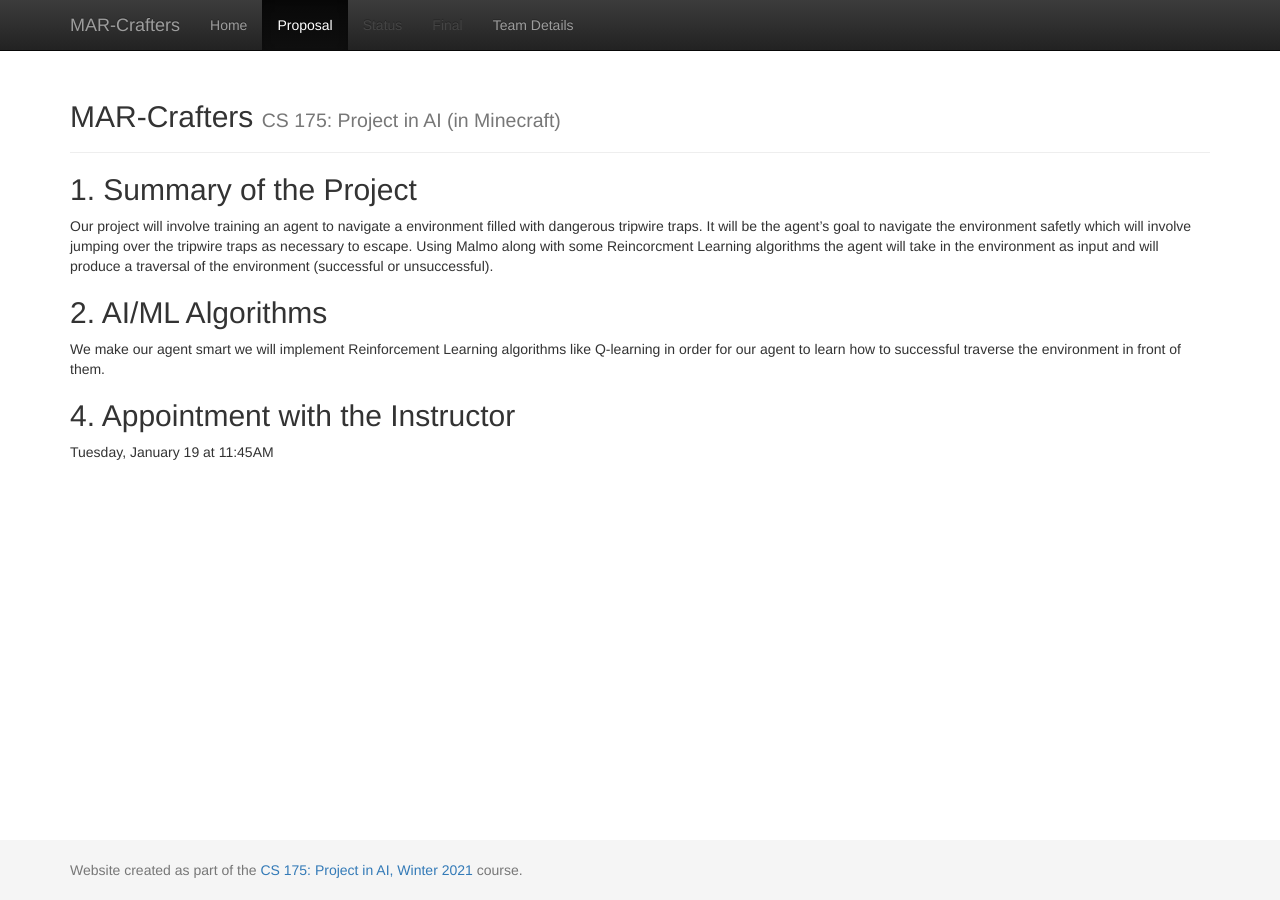
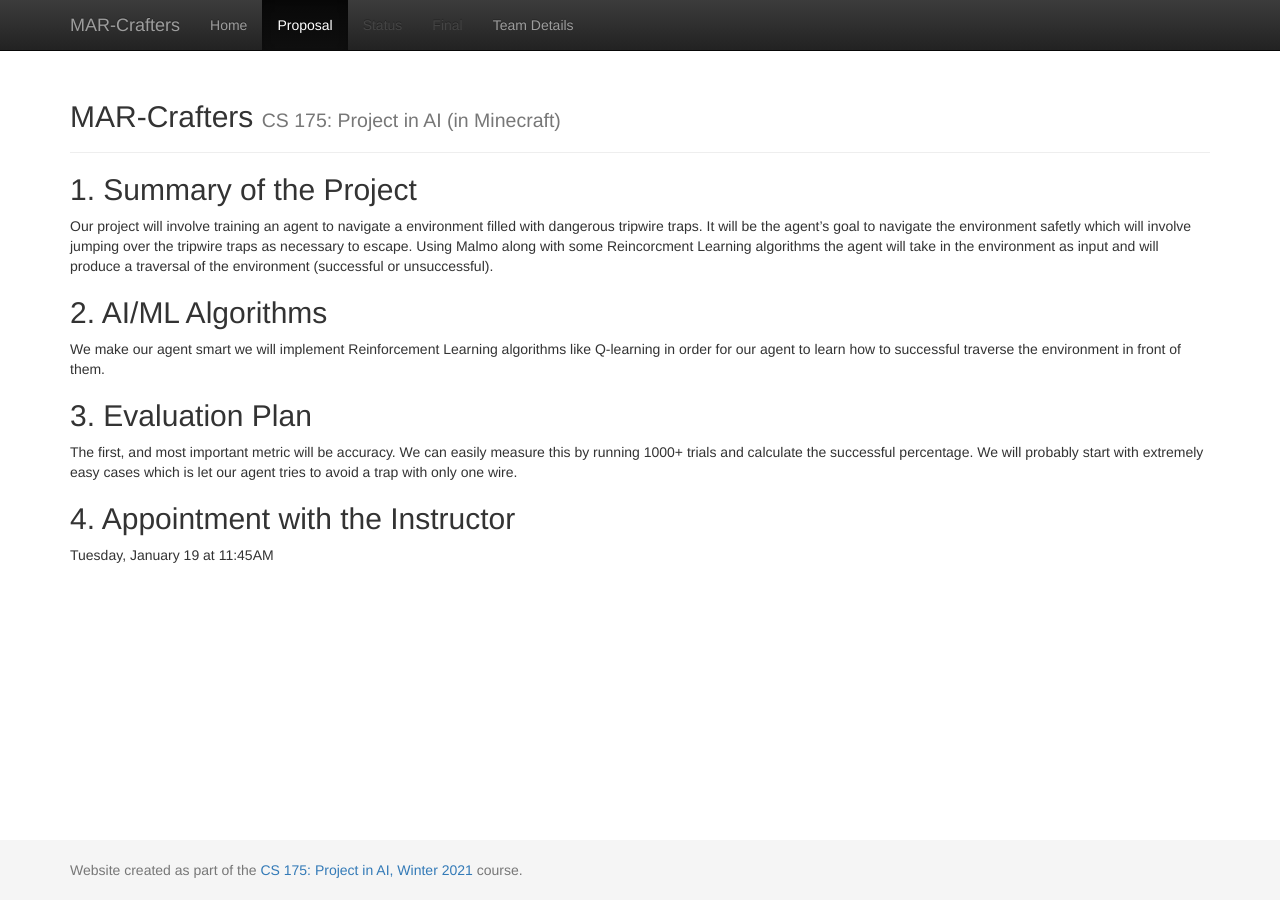
Before and after one commit to maxxdoan/DangerDungeon, a Jekyll site: the page built from docs/proposal.md, in a window 1280 px wide. Built offline with Jekyll 4.4.1, drawn with Linux system fonts in a browser that asks for light colours.

Commit message:
Update proposal.md
add Evaluation Plan

```diff
--- a/docs/proposal.md
+++ b/docs/proposal.md
@@ -11,5 +11,8 @@ Our project will involve training an agent to navigate a environment filled with
 
 We make our agent smart we will implement Reinforcement Learning algorithms like Q-learning in order for our agent to learn how to successful traverse the environment in front of them.
 
+## 3. Evaluation Plan
+The first, and most important metric will be accuracy. We can easily measure this by running 1000+ trials and calculate the successful percentage. We will probably start with extremely easy cases which is let our agent tries to avoid a trap with only one wire.
+
 ## 4. Appointment with the Instructor
 Tuesday, January 19 at 11:45AM
```
